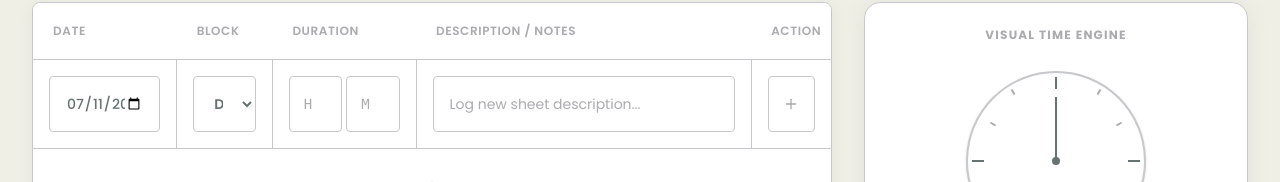
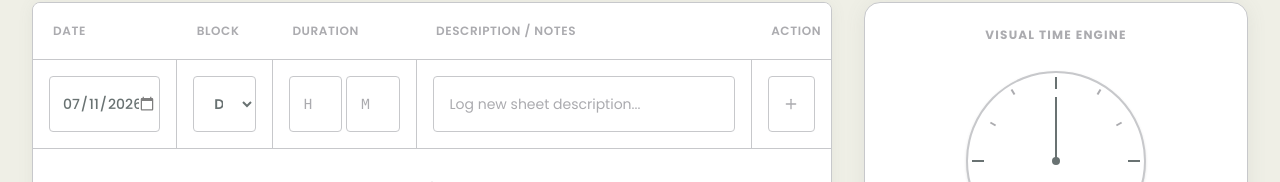
Before and after one commit to Atharvchaskar008/My-productivity-tracker-, a React (Vite) app: page / in a window 1280 px wide. Shown: the part 114-296 px from the top of the page. Built offline with nearby package versions, Linux system fonts and the light colour scheme.

Commit message:
fix: date input cursor alignment and calendar icon overlap

```diff
--- a/src/App.jsx
+++ b/src/App.jsx
@@ -244,7 +244,7 @@ export default function App() {
                         type="date"
                         value={insertForm.date}
                         onChange={(e) => setInsertForm(prev => ({ ...prev, date: e.target.value }))}
-                        className="w-full max-w-full min-w-0 text-sm bg-white border border-pewter rounded px-4 py-2.5 h-14 focus:outline-none focus:border-gray text-gray font-medium"
+                        className="w-full max-w-full min-w-0 text-sm text-left bg-white border border-pewter rounded pl-3 pr-1 py-2.5 h-14 focus:outline-none focus:border-gray text-gray font-medium"
                       />
                     </td>
 
--- a/src/index.css
+++ b/src/index.css
@@ -134,6 +134,21 @@
   outline: none;
 }
 
+
+/* Date input fixes: cursor left-aligned, calendar icon not overlapping */
+input[type="date"] {
+  text-align: left;
+}
+
+input[type="date"]::-webkit-calendar-picker-indicator {
+  opacity: 0.5;
+  cursor: pointer;
+  padding: 0;
+  margin: 0;
+  width: 16px;
+  height: 16px;
+}
+
 /* Hide Vercel deployment toolbar */
 vercel-live-feedback,
 #vercel-live-feedback,
```
